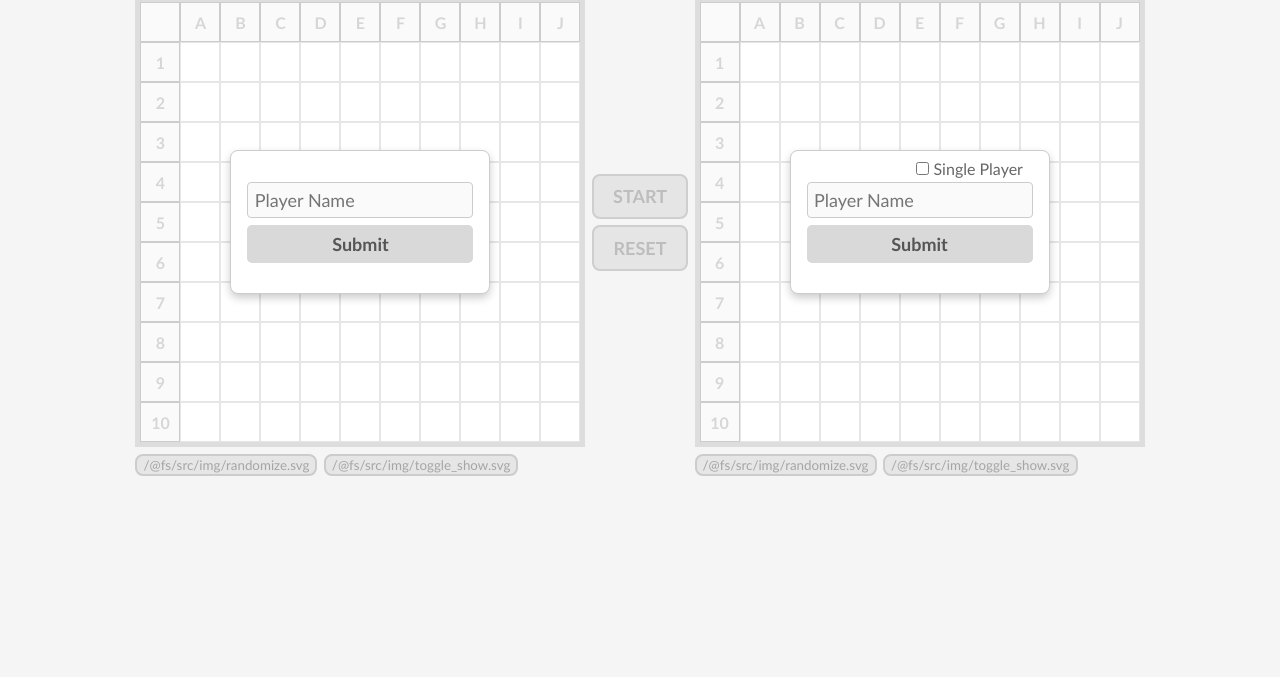
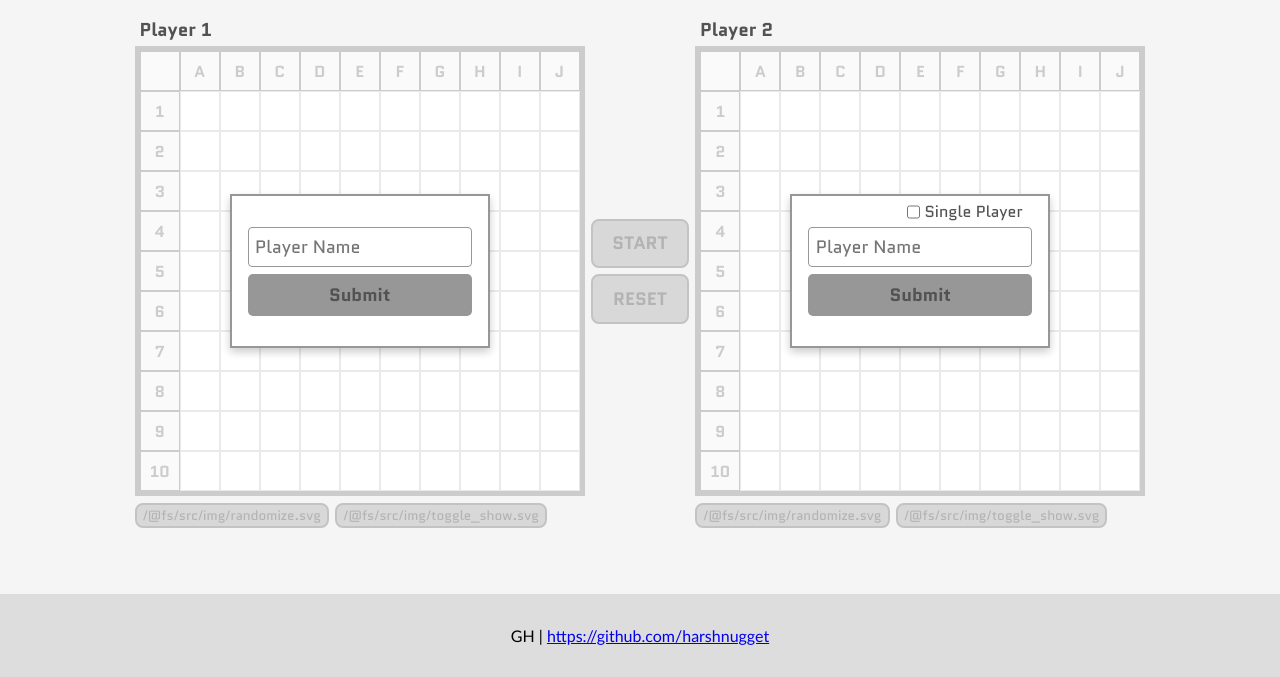
Before and after one commit to harshnugget/TOP-battleship, a website built with webpack: page src/template.html in a window 1280 px wide. Shown: the part 123-800 px from the top of the page. Built offline with nearby package versions, Linux system fonts and the light colour scheme; a web font is replaced by a local one.

Commit message:
feat(style.css, template.html): Additional styling and added footer

```diff
--- a/src/style.css
+++ b/src/style.css
@@ -1,31 +1,61 @@
 @import url('https://fonts.googleapis.com/css2?family=Autour+One&display=swap');
+@import url('https://fonts.googleapis.com/css2?family=Quantico:ital,wght@0,400;0,700;1,400;1,700&display=swap');
+
+/* Colors */
+:root {
+  --lighter-gray: #f5f5f5;
+  --light-gray: #cccccc;
+  --medium-gray: #979797;
+  --dark-gray: #525252;
+  --darker-gray: #2e2e2e;
+}
 
 * {
   box-sizing: border-box;
-  font-family: 'Gill Sans', 'Gill Sans MT', Calibri, 'Trebuchet MS', sans-serif;
+  font-family: Quantico;
 }
 
 /* General styles */
 body {
-  background-color: #f5f5f5;
-  color: #333;
+  margin: 0;
+  min-height: 100vh; /* Ensures the body takes up the full height of the viewport */
+  background-color: var(--lighter-gray);
+  color: var(--darker-grey);
   display: grid;
   grid-template-columns: 1fr max-content 1fr;
+  grid-template-rows: max-content 1fr auto; /* Ensure the main content takes available space, and footer is at the bottom */
   grid-template-areas:
     '. header .'
-    '. main .';
+    '. main .'
+    'footer footer footer'; /* Footer row */
+}
+
+footer {
+  grid-area: footer;
+  background-color: #ddd;
+  padding: 1rem;
+  text-align: center;
+  margin: 0;
+}
+
+footer * {
+  font-family: 'Gill Sans', 'Gill Sans MT', Calibri, 'Trebuchet MS', sans-serif;
 }
 
 header {
   justify-self: start;
   padding: 1rem;
   grid-area: header;
+  display: flex;
+  width: 100%;
+  justify-content: center;
 }
 
 header h1 {
   padding: 0px;
   margin: 0px;
   grid-area: header;
+  font-size: 4rem;
 }
 
 /* Main grid */
@@ -34,6 +64,7 @@ main {
   padding: 1rem;
   display: grid;
   grid-template-columns: repeat(3, max-content);
+  grid-template-rows: repeat(4, max-content);
   grid-template-areas:
     'p1-header . p2-header'
     'p1-gameboard main-btns p2-gameboard'
@@ -59,7 +90,7 @@ main {
 .p1-header-container h3,
 .p2-header-container h3 {
   margin: 0px;
-  color: #555;
+  color: var(--dark-gray);
 }
 
 .p1-gameboard-container {
@@ -95,7 +126,7 @@ main {
   width: 100%;
   height: 100%;
   z-index: 10;
-  background-color: rgba(255, 255, 255, 0.8);
+  background-color: rgba(255, 255, 255, 0.8); /* transparent backdrop */
 }
 
 .form-container form {
@@ -104,8 +135,7 @@ main {
   min-height: max-content;
   padding: 0.2rem 1rem;
   background-color: white;
-  border: 1px solid #ccc;
-  border-radius: 8px;
+  border: 2px solid var(--medium-gray);
   box-shadow: 0 4px 8px rgba(0, 0, 0, 0.2);
   display: grid;
   grid-template-rows: 24px repeat(2, minmax(28px, max-content)) 24px;
@@ -116,28 +146,27 @@ main {
   grid-row: 1;
   gap: 0.3rem;
   align-self: self-end;
-  color: #666;
+  color: var(--dark-gray);
   display: flex;
   justify-self: end;
   margin-right: 0.6rem;
 }
 
 .form-container form input {
-  border: 1px solid #ccc;
+  border: 1px solid var(--medium-gray);
   border-radius: 4px;
   padding: 0.4rem;
-  background-color: #fafafa;
   font-size: large;
   grid-row: 2;
   margin: 0.2rem 0rem;
 }
 
 .form-container form input:disabled {
-  background-color: #e9e9e9;
+  background-color: var(--lighter-gray);
 }
 
 .form-container form input:disabled::placeholder {
-  color: #d3d3d3;
+  color: var(--light-gray);
 }
 
 .form-container form button {
@@ -145,18 +174,17 @@ main {
   border: none;
   border-radius: 5px;
   padding: 0.5rem 1rem;
-  background-color: #d9d9d9;
-  color: #333;
+  background-color: var(--medium-gray);
+  color: var(--dark-gray);
   cursor: pointer;
   font-size: large;
   min-height: max-content;
   margin: 0.2rem 0rem;
-  color: #555;
   font-weight: bold;
 }
 
 .form-container form button:hover {
-  background-color: #c9c9c9;
+  filter: brightness(1.2);
 }
 
 #p1-name-input:invalid,
@@ -171,7 +199,7 @@ main {
   margin: 0.2rem;
   border-width: 5px;
   border-style: solid;
-  border-color: rgba(185, 185, 185, 0.418);
+  border-color: var(--light-gray);
   user-select: none;
 }
 
@@ -180,16 +208,16 @@ main {
 }
 
 .gameboard > .border-cell {
+  border-color: black !important;
   display: flex;
   align-items: center;
   justify-content: center;
-  border-color: black !important;
   background-color: rgb(233, 233, 233);
   font-weight: bold;
 }
 
 .gameboard > .cell {
-  border-color: grey !important;
+  border-color: var(--medium-gray) !important;
   background-color: white;
 }
 
@@ -213,29 +241,39 @@ main {
 /* Ships */
 .ship > .cell:not(.hide),
 .cell.ship:not(.hide) {
-  border-color: grey !important;
-  background-color: rgb(92, 92, 92) !important;
+  border-color: var(--medium-gray) !important;
+  background-color: var(--dark-gray) !important;
 }
 
 .ship > .cell.hit,
 .cell.ship.hit {
-  background-color: rgb(43, 43, 43) !important;
+  background-color: var(--darker-gray) !important;
 }
 
 .ship.hover-enabled:hover > .cell:not(.hide) {
-  background-color: rgb(112, 112, 112) !important;
+  filter: brightness(1.4);
 }
 
 /* Buttons */
-.player-btn {
-  background-color: #e6e6e6;
-  margin: 0.2rem;
-  border: 2px solid #cccccc;
-  border-radius: 8px;
+.main-btn {
+  font-weight: bold;
+  font-size: large;
+  text-transform: uppercase;
+  padding: 0.6rem 1.2rem;
 }
 
+.main-btn,
+.player-btn {
+  background-color: var(--lighter-gray);
+  filter: brightness(0.9);
+  border: 2px solid var(--light-gray);
+  border-radius: 8px;
+  margin: 0.2rem;
+}
+
+.main-btn:not(:disabled):hover,
 .player-btn:not(:disabled):hover {
-  background-color: #cccccc;
+  background-color: var(--light-gray);
   cursor: pointer;
 }
 
@@ -243,49 +281,33 @@ main {
   display: flex;
   justify-content: center;
   align-items: center;
-  fill: #333;
+  fill: var(--darker-gray);
   width: 40px;
   height: 40px;
 }
 
-.player-btn:disabled svg {
-  fill: grey;
-}
-
-.main-btn {
-  background-color: #e6e6e6;
-  font-weight: bold;
-  font-size: large;
-  text-transform: uppercase;
-  margin: 0.2rem;
-  padding: 0.6rem 1.2rem;
-  border: 2px solid #cccccc;
-  border-radius: 8px;
-}
-
-.main-btn:not(:disabled):hover {
-  background-color: #cccccc;
-  cursor: pointer;
-}
-
-.main-btn:disabled {
+.main-btn:disabled,
+.player-btn:disabled {
   background-color: #dcdcdc;
-  color: #999999;
+  color: var(--medium-gray);
   border: 2px solid #b5b5b5;
   opacity: 0.6;
 }
 
+.player-btn:disabled svg {
+  fill: var(--medium-gray);
+}
+
 /* Endgame dialog boxes */
 .dialog-content {
+  padding: 20px !important;
+  margin: 20px !important;
+  background-color: white !important;
   font-weight: bold;
   font-size: 1.6rem;
-  color: #333;
-  background-color: #f9f9f9 !important;
-  border: 2px solid #7c7c7c !important;
-  border-radius: 12px;
-  padding: 20px !important;
-  margin: 20px !important;
-  box-shadow: 0 4px 10px rgba(0, 0, 0, 0.1);
+  color: var(--darker-gray);
+  border: 2px solid var(--medium-gray);
+  box-shadow: 0 4px 8px rgba(0, 0, 0, 0.2);
   width: 150px;
   text-align: center;
 }
--- a/src/template.html
+++ b/src/template.html
@@ -10,5 +10,8 @@
       <h1>Battleship</h1>
     </header>
     <main></main>
+    <footer>
+      <p>GH | <a href="https://github.com/harshnugget">https://github.com/harshnugget</a></p>
+    </footer>
   </body>
 </html>
```
